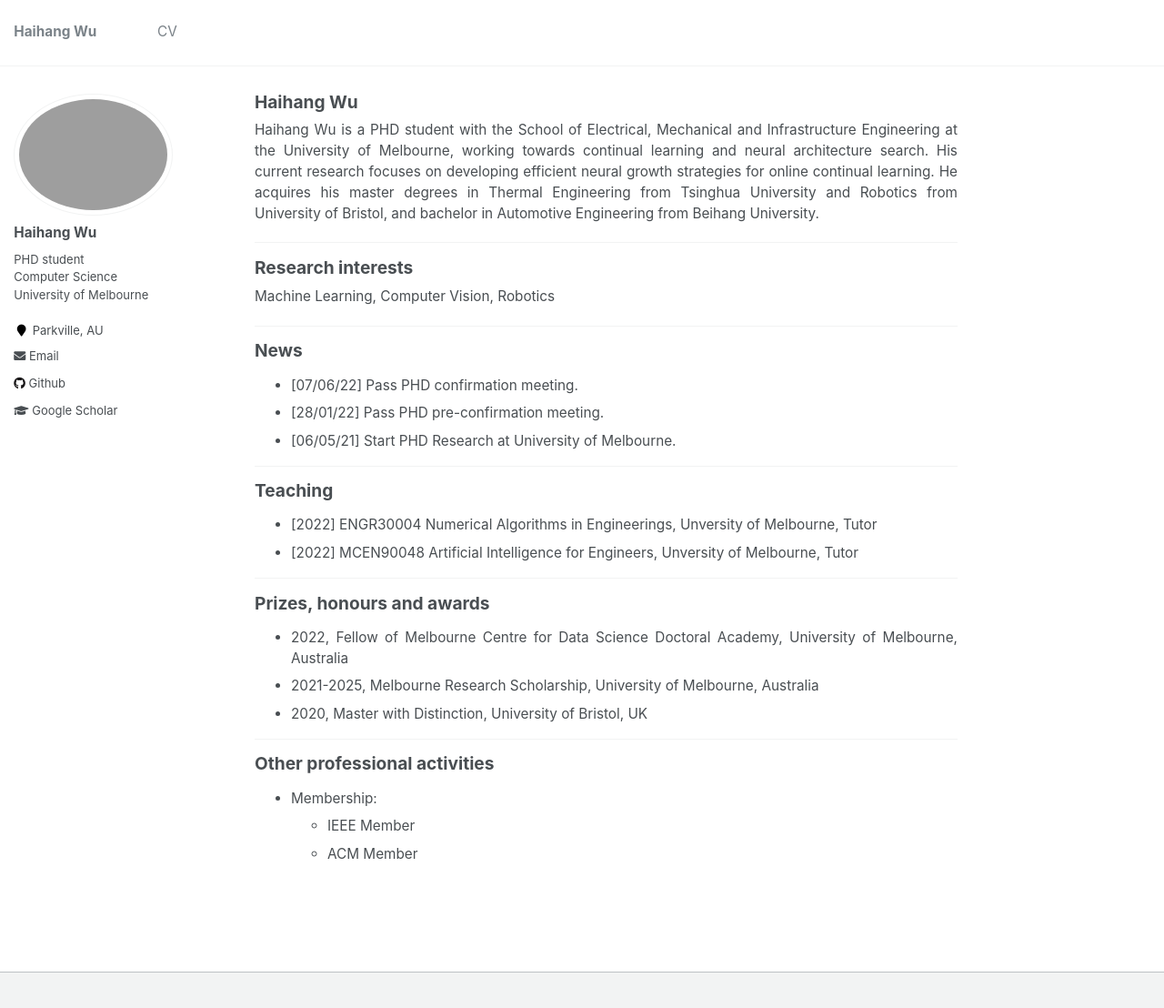
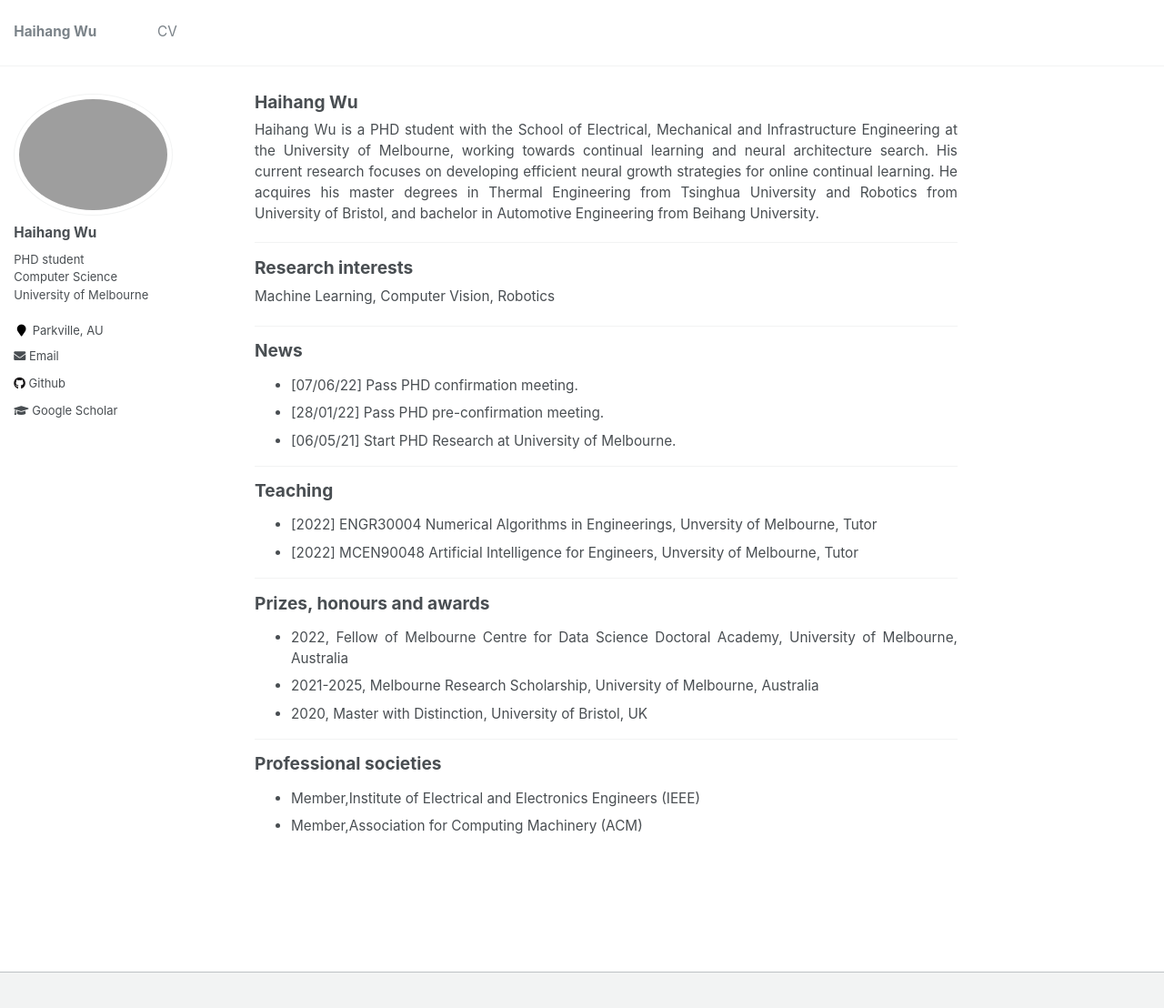
Before and after one commit to HaihangWu/HaihangWu.github.io, a Jekyll site: the page built from _pages/about.md, in a window 1280 px wide and 1130 px high. Shown: the top 1108 px of the window at 91% size. Built offline with Jekyll 4.4.1, drawn with Linux system fonts in a browser that asks for light colours.

Commit message:
Update about.md

```diff
--- a/_pages/about.md
+++ b/_pages/about.md
@@ -79,8 +79,7 @@ Prizes, honours and awards
 
 
 
-Other professional activities
+Professional societies
 ======
-* Membership:
-  - IEEE Member
-  - ACM Member
+* Member,Institute of Electrical and Electronics Engineers (IEEE)
+* Member,Association for Computing Machinery (ACM)
```
